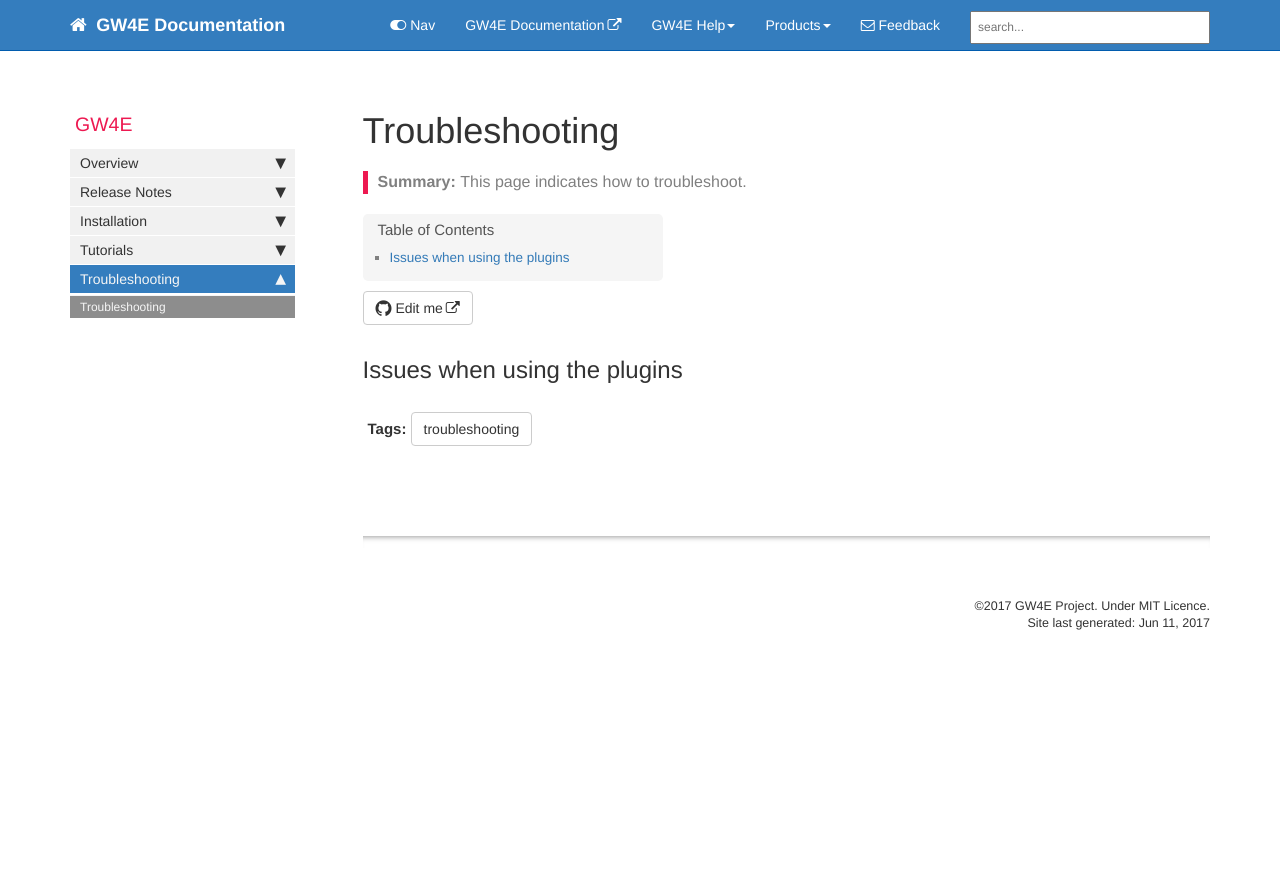
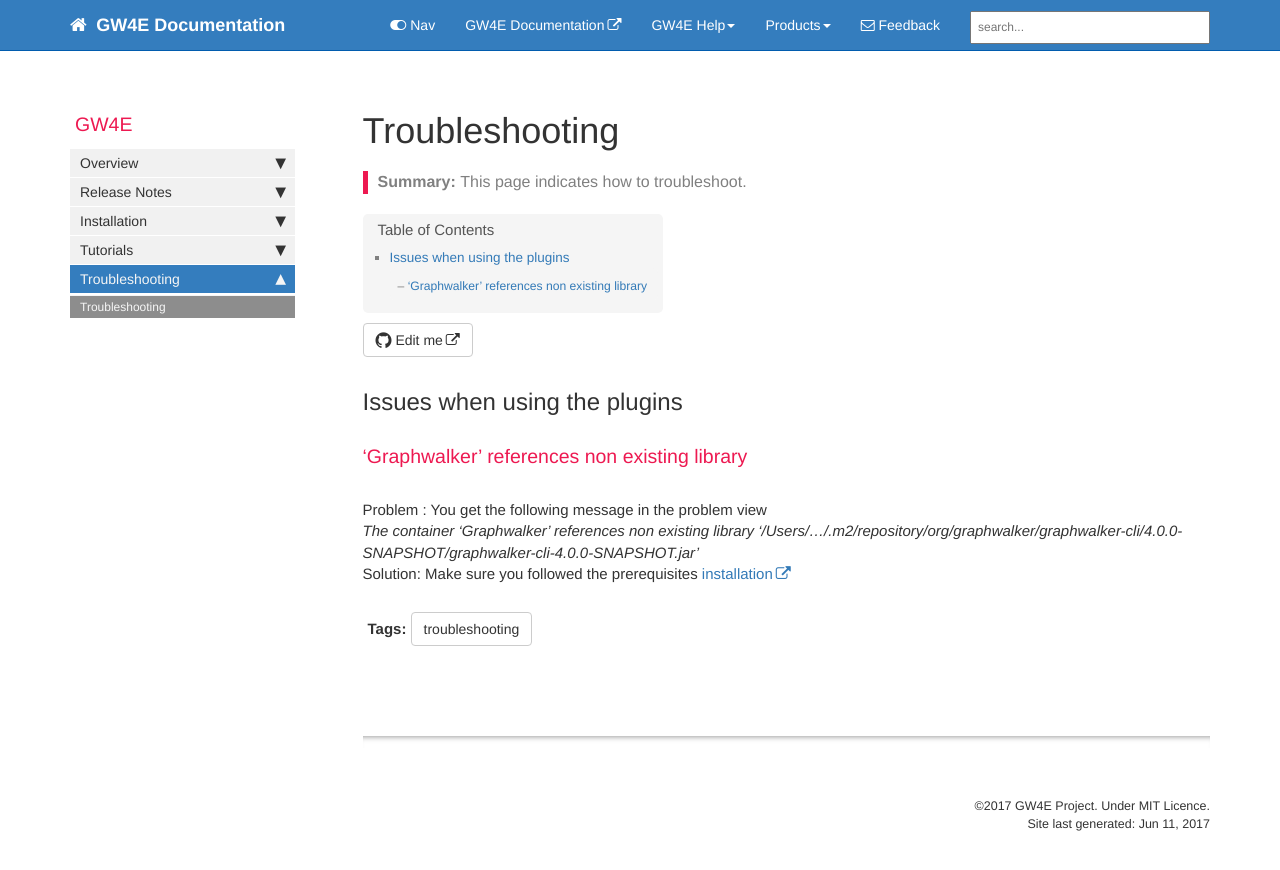
Before and after one commit to gw4e/gw4e.github.io, a Jekyll site: the page built from pages/mydoc/mydoc_troubleshooting.md, in a window 1280 px wide. Shown: the top 870 px of the page. Built offline with Jekyll 4.4.1, drawn with Linux system fonts in a browser that asks for light colours; nearby versions of some CDN libraries; comment, search, counter and statistics services are not loaded.

Commit message:
Update installation

```diff
--- a/pages/mydoc/mydoc_troubleshooting.md
+++ b/pages/mydoc/mydoc_troubleshooting.md
@@ -9,3 +9,10 @@ folder: mydoc
 ---
 
 ## Issues when using the plugins
+
+###  'Graphwalker' references non existing library
+<br/>Problem :
+You get the following message in the problem view<br/>
+	*The container 'Graphwalker' references non existing library '/Users/.../.m2/repository/org/graphwalker/graphwalker-cli/4.0.0-SNAPSHOT/graphwalker-cli-4.0.0-SNAPSHOT.jar'*
+<br/>Solution:
+Make sure you followed the prerequisites [installation](http://127.0.0.1:4000/mydoc_install_gw4e_on_top_of_eclipse.html)
```
